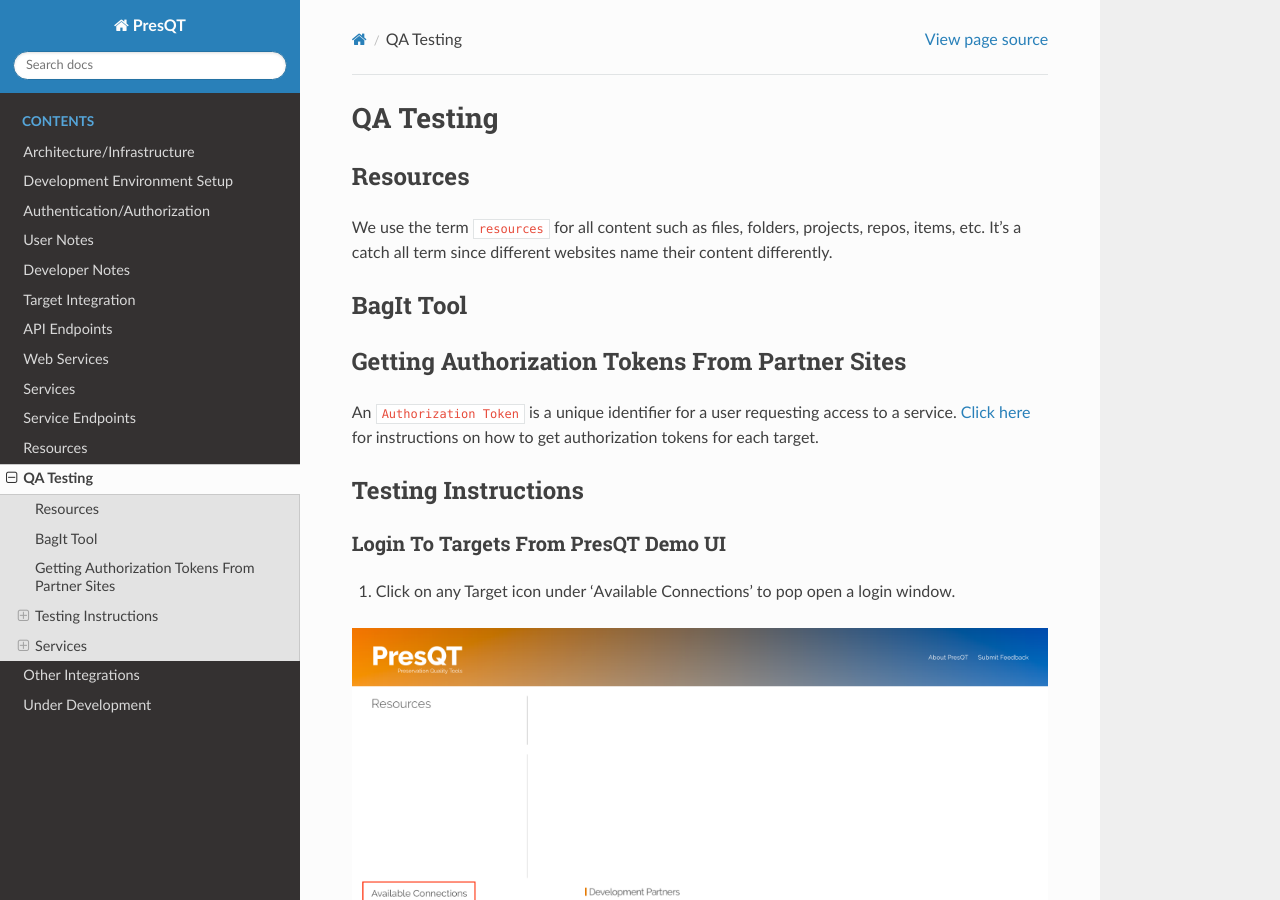
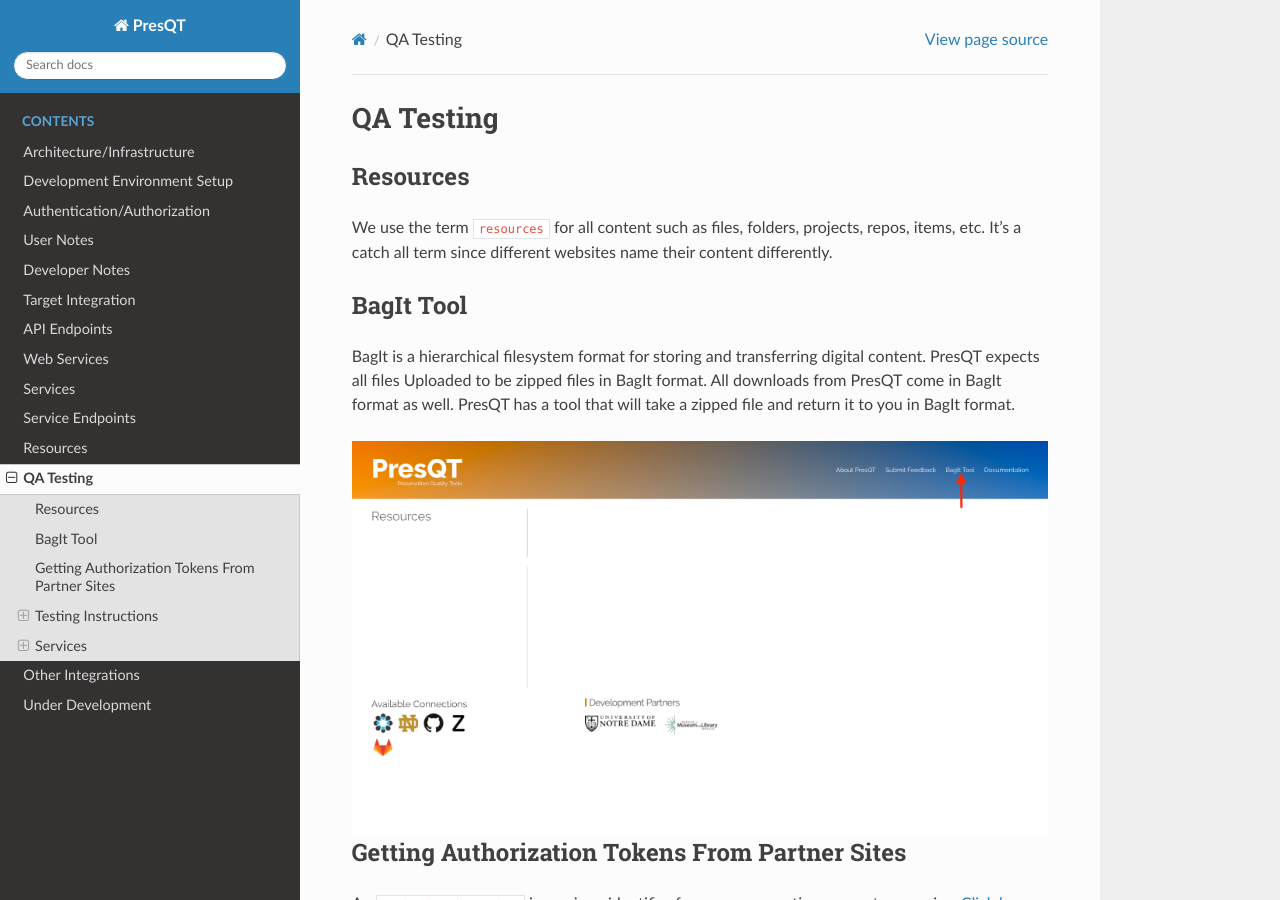
Before and after one commit to Lucy-Family-Institute/presqt, a Sphinx documentation site: the page built from docs/qa.rst, in a window 1280 px wide and 900 px high. Built offline with Sphinx 7.4.7 and the Read the Docs theme 2.0.0, drawn with Linux system fonts in a browser that asks for light colours.

Commit message:
BagItTool

```diff
--- a/docs/qa.rst
+++ b/docs/qa.rst
@@ -8,7 +8,13 @@
 
 BagIt Tool
 ----------
+BagIt is a hierarchical filesystem format for storing and transferring digital content. PresQT
+expects all files Uploaded to be zipped files in BagIt format. All downloads from PresQT come
+in BagIt format as well. PresQT has a tool that will take a zipped file and return it to you
+in BagIt format.
 
+.. figure:: images/qa/bagit_tool/bagit_1.png
+    :align: center
 
 Getting Authorization Tokens From Partner Sites
 -----------------------------------------------
```
Also changed, not shown: docs/images/qa/bagit_tool/bagit_1.png (added), docs/images/qa/bagit_tool/bagit_2.png (added), docs/images/qa/bagit_tool/bagit_3.png (added).
